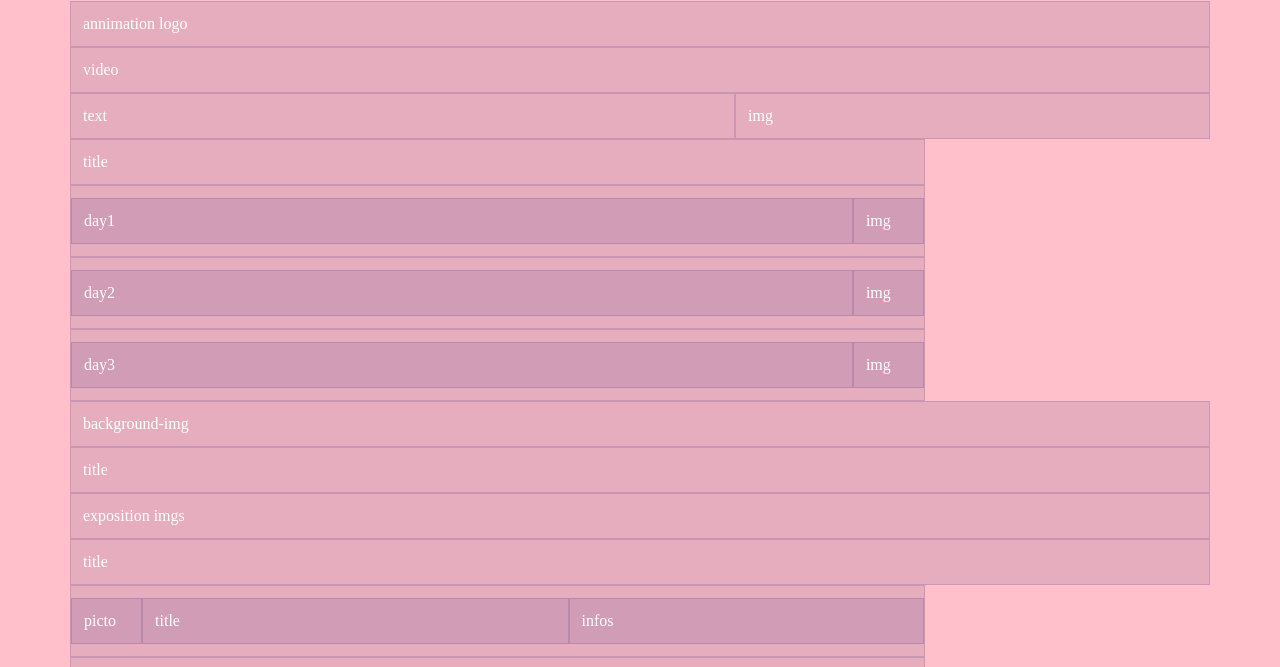
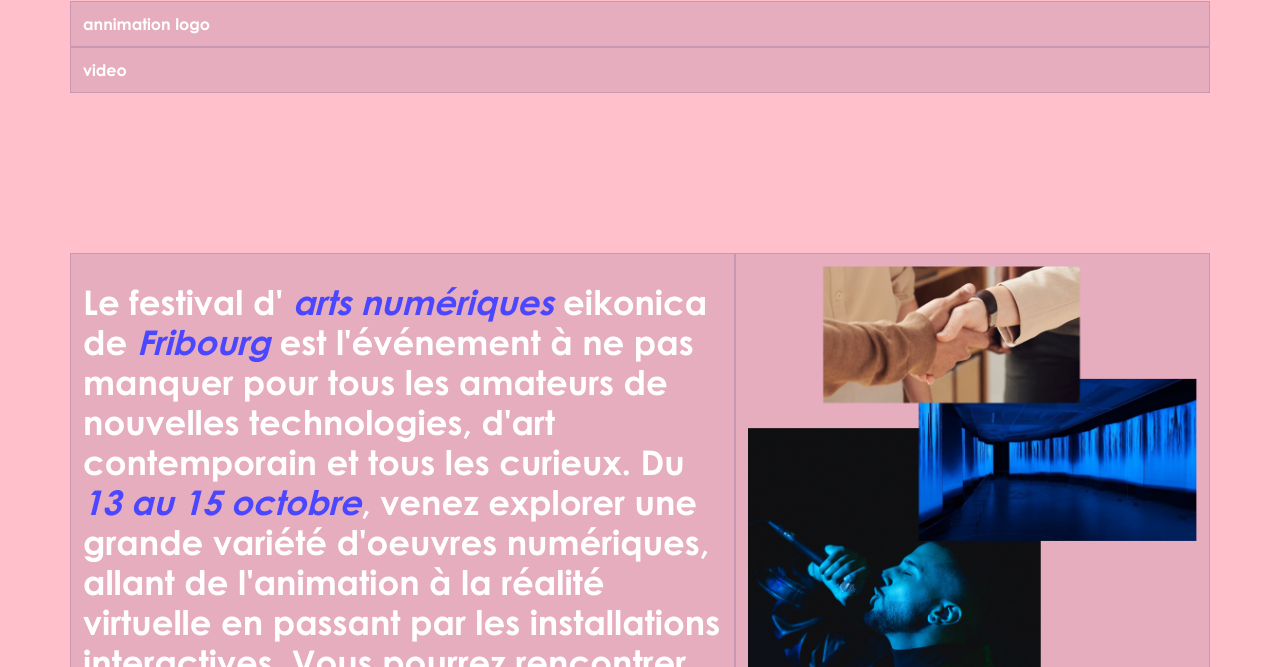
Before and after one commit to rebeccaschuell/eikonica-ppro, a website built with Parcel: page src/index.html in a window 1280 px wide. Shown: the part 113-780 px from the top of the page. Built offline with nearby package versions, Linux system fonts and the light colour scheme.

Commit message:
création de l'introduction

```diff
--- a/src/index.html
+++ b/src/index.html
@@ -52,9 +52,30 @@
         <div class="container">
           <div class="row">
             <div class="col-7">
-              <div class="introduction-text">text</div>
+              <div class="introduction-text">
+                <p>
+                  Le festival d' <span>arts numériques</span> eikonica de
+                  <span>Fribourg</span> est l'événement à ne pas manquer pour
+                  tous les amateurs de nouvelles technologies, d'art
+                  contemporain et tous les curieux. Du
+                  <span>13 au 15 octobre</span>, venez explorer une grande
+                  variété d'oeuvres numériques, allant de l'animation à la
+                  réalité virtuelle en passant par les installations
+                  interactives. Vous pourrez rencontrer des artistes locaux et
+                  internationaux, assister à des conférences passionnantes et
+                  participer à des ateliers créatifs. Deux concerts à fri-son
+                  permettront de prolonger les festivités.
+                </p>
+              </div>
             </div>
-            <div class="col-5"><div class="introduction-img">img</div></div>
+            <div class="col-5">
+              <div class="introduction-img">
+                <img
+                  src="../src/img/activite.webp"
+                  alt="Les activités que nous proposons"
+                />
+              </div>
+            </div>
           </div>
         </div>
       </div>
--- a/src/scss/_base.scss
+++ b/src/scss/_base.scss
@@ -23,6 +23,7 @@
   font-size: 16px;
   background-color: pink;
   color: var(--font-color);
+  font-family: "Century Gothic Bold";
 }
 
 body {
--- a/src/scss/main.scss
+++ b/src/scss/main.scss
@@ -2,6 +2,12 @@
 @import "layout";
 @import "modules/example";
 @import "modules/navigation";
+@import "modules/introduction";
+@import "modules/program";
+@import "modules/exposition";
+@import "modules/information";
+@import "modules/partner";
+@import "modules/contact";
 @import "bootstrap/scss/bootstrap-grid";
 @font-face {
   font-family: "Century Gothic";
--- /dev/null
+++ b/src/scss/modules/_introduction.scss
@@ -0,0 +1,23 @@
+.introduction {
+  margin-top: 160px;
+  margin-bottom: 160px;
+}
+
+.introduction-text {
+  font-size: 34px;
+  line-height: 40px;
+  display: flex;
+  flex-direction: column;
+  justify-content: center;
+  height: 100%;
+  justify-content: center;
+}
+
+.introduction span {
+  font-style: italic;
+  color: var(--main-color);
+}
+
+.introduction-img img {
+  max-height: 710px;
+}
```
Also changed, not shown: src/scss/modules/_contact.scss (added), src/scss/modules/_exposition.scss (added), src/scss/modules/_information.scss (added), src/scss/modules/_partner.scss (added), src/scss/modules/_program.scss (added).
